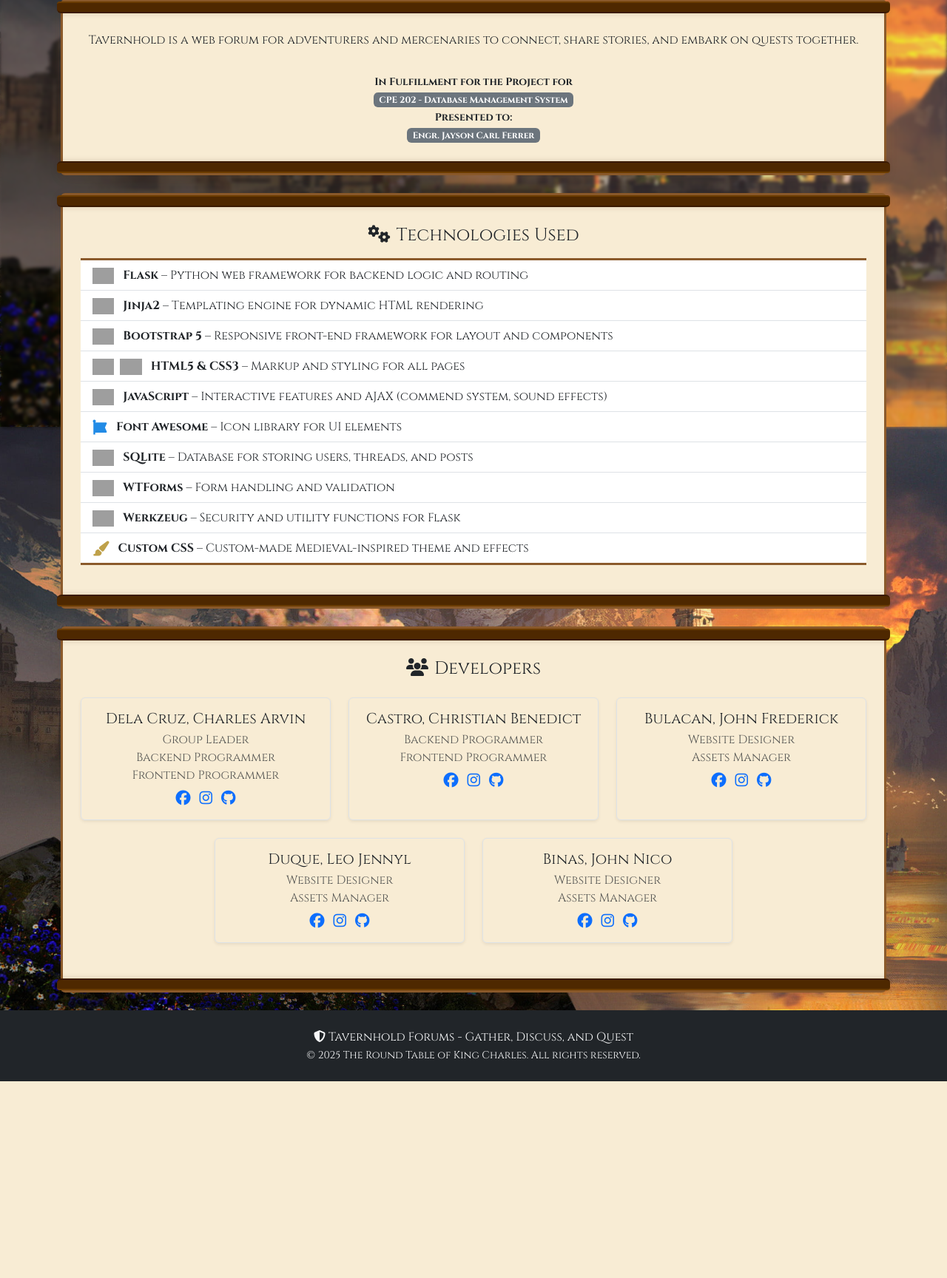
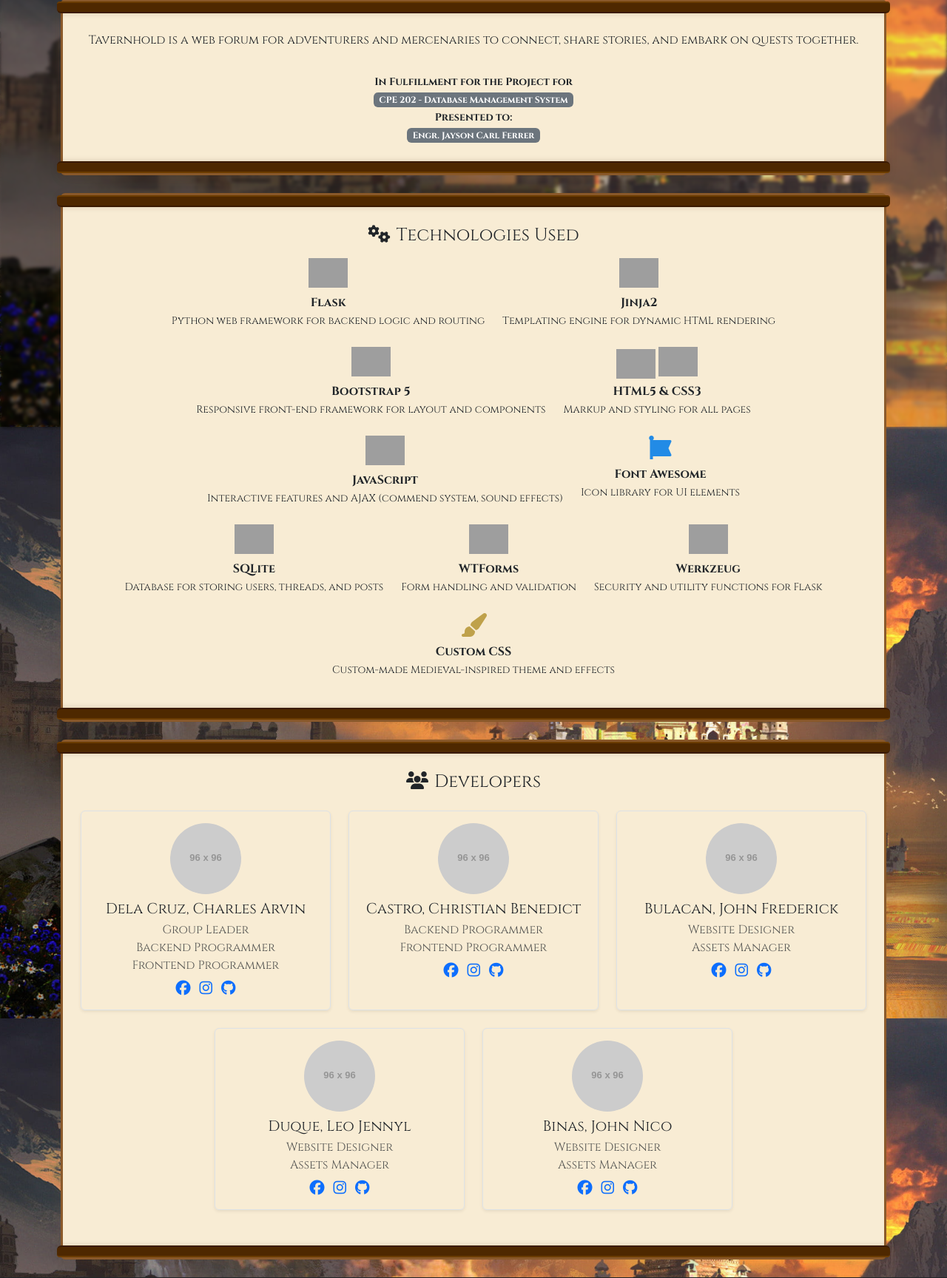
Before and after one commit to The-Round-Table-of-King-Charles/thforums, a Flask app: page /about in a window 1280 px wide. Shown: the part 223-1951 px from the top of the page at 74% size. Before the commit the page ends 1685 px from the top, so only its background shows below. Run offline with Flask 3, Linux system fonts and the light colour scheme; grey boxes labelled with a size stand in for pictures from a placeholder-image service; some libraries are stand-ins or nearby versions; grey boxes are pictures that could not be loaded.

Commit message:
minor changes

```diff
--- a/thforums/templates/about.html
+++ b/thforums/templates/about.html
@@ -29,49 +29,49 @@
 <div class="card p-4 mb-4 medieval-card">
     <div class="medieval-card-bar"></div>
     <h4 class="mb-3 text-center"><i class="fas fa-cogs me-2"></i>Technologies Used</h4>
-    <ul class="list-group list-group-flush mb-3">
-        <li class="list-group-item">
-            <img src="https://cdn.jsdelivr.net/gh/devicons/devicon/icons/flask/flask-original.svg" alt="Flask" style="height:22px;vertical-align:middle;margin-right:8px;">
-            <b>Flask</b> – Python web framework for backend logic and routing
-        </li>
-        <li class="list-group-item">
-            <img src="https://cdn.jsdelivr.net/gh/devicons/devicon/icons/jinja/jinja-original.svg" alt="Jinja2" style="height:22px;vertical-align:middle;margin-right:8px;">
-            <b>Jinja2</b> – Templating engine for dynamic HTML rendering
-        </li>
-        <li class="list-group-item">
-            <img src="https://cdn.jsdelivr.net/gh/devicons/devicon/icons/bootstrap/bootstrap-original.svg" alt="Bootstrap" style="height:22px;vertical-align:middle;margin-right:8px;">
-            <b>Bootstrap 5</b> – Responsive front-end framework for layout and components
-        </li>
-        <li class="list-group-item">
-            <img src="https://cdn.jsdelivr.net/gh/devicons/devicon/icons/html5/html5-original.svg" alt="HTML5" style="height:22px;vertical-align:middle;margin-right:4px;">
-            <img src="https://cdn.jsdelivr.net/gh/devicons/devicon/icons/css3/css3-original.svg" alt="CSS3" style="height:22px;vertical-align:middle;margin-right:8px;">
-            <b>HTML5 &amp; CSS3</b> – Markup and styling for all pages
-        </li>
-        <li class="list-group-item">
-            <img src="https://cdn.jsdelivr.net/gh/devicons/devicon/icons/javascript/javascript-original.svg" alt="JavaScript" style="height:22px;vertical-align:middle;margin-right:8px;">
-            <b>JavaScript</b> – Interactive features and AJAX (commend system, sound effects)
-        </li>
-        <li class="list-group-item">
-            <i class="fab fa-font-awesome fa-lg" style="color:#228be6;vertical-align:middle;margin-right:8px;"></i>
-            <b>Font Awesome</b> – Icon library for UI elements
-        </li>
-        <li class="list-group-item">
-            <img src="https://cdn.jsdelivr.net/gh/devicons/devicon/icons/sqlite/sqlite-original.svg" alt="SQLite" style="height:22px;vertical-align:middle;margin-right:8px;">
-            <b>SQLite</b> – Database for storing users, threads, and posts
-        </li>
-        <li class="list-group-item">
-            <img src="https://cdn.jsdelivr.net/gh/devicons/devicon/icons/python/python-original.svg" alt="WTForms" style="height:22px;vertical-align:middle;margin-right:8px;">
-            <b>WTForms</b> – Form handling and validation
-        </li>
-        <li class="list-group-item">
-            <img src="https://cdn.jsdelivr.net/gh/devicons/devicon/icons/python/python-original.svg" alt="Werkzeug" style="height:22px;vertical-align:middle;margin-right:8px;">
-            <b>Werkzeug</b> – Security and utility functions for Flask
-        </li>
-        <li class="list-group-item">
-            <i class="fas fa-paint-brush fa-lg" style="color:#bfa14a;vertical-align:middle;margin-right:8px;"></i>
-            <b>Custom CSS</b> – Custom-made Medieval-inspired theme and effects
-        </li>
-    </ul>
+    <div class="d-flex flex-wrap justify-content-center gap-4 mb-3">
+        <div class="text-center" style="min-width:110px;">
+            <img src="https://cdn.jsdelivr.net/gh/devicons/devicon/icons/flask/flask-original.svg" alt="Flask" style="height:40px; margin-bottom:8px;">
+            <div><b>Flask</b><br><small>Python web framework for backend logic and routing</small></div>
+        </div>
+        <div class="text-center" style="min-width:110px;">
+            <img src="https://cdn.jsdelivr.net/gh/devicons/devicon/icons/jinja/jinja-original.svg" alt="Jinja2" style="height:40px; margin-bottom:8px;">
+            <div><b>Jinja2</b><br><small>Templating engine for dynamic HTML rendering</small></div>
+        </div>
+        <div class="text-center" style="min-width:110px;">
+            <img src="https://cdn.jsdelivr.net/gh/devicons/devicon/icons/bootstrap/bootstrap-original.svg" alt="Bootstrap" style="height:40px; margin-bottom:8px;">
+            <div><b>Bootstrap 5</b><br><small>Responsive front-end framework for layout and components</small></div>
+        </div>
+        <div class="text-center" style="min-width:110px;">
+            <img src="https://cdn.jsdelivr.net/gh/devicons/devicon/icons/html5/html5-original.svg" alt="HTML5" style="height:40px; margin-bottom:2px;">
+            <img src="https://cdn.jsdelivr.net/gh/devicons/devicon/icons/css3/css3-original.svg" alt="CSS3" style="height:40px; margin-bottom:8px;">
+            <div><b>HTML5 &amp; CSS3</b><br><small>Markup and styling for all pages</small></div>
+        </div>
+        <div class="text-center" style="min-width:110px;">
+            <img src="https://cdn.jsdelivr.net/gh/devicons/devicon/icons/javascript/javascript-original.svg" alt="JavaScript" style="height:40px; margin-bottom:8px;">
+            <div><b>JavaScript</b><br><small>Interactive features and AJAX (commend system, sound effects)</small></div>
+        </div>
+        <div class="text-center" style="min-width:110px;">
+            <i class="fab fa-font-awesome fa-2x" style="color:#228be6; margin-bottom:8px;"></i>
+            <div><b>Font Awesome</b><br><small>Icon library for UI elements</small></div>
+        </div>
+        <div class="text-center" style="min-width:110px;">
+            <img src="https://cdn.jsdelivr.net/gh/devicons/devicon/icons/sqlite/sqlite-original.svg" alt="SQLite" style="height:40px; margin-bottom:8px;">
+            <div><b>SQLite</b><br><small>Database for storing users, threads, and posts</small></div>
+        </div>
+        <div class="text-center" style="min-width:110px;">
+            <img src="https://cdn.jsdelivr.net/gh/devicons/devicon/icons/python/python-original.svg" alt="WTForms" style="height:40px; margin-bottom:8px;">
+            <div><b>WTForms</b><br><small>Form handling and validation</small></div>
+        </div>
+        <div class="text-center" style="min-width:110px;">
+            <img src="https://cdn.jsdelivr.net/gh/devicons/devicon/icons/python/python-original.svg" alt="Werkzeug" style="height:40px; margin-bottom:8px;">
+            <div><b>Werkzeug</b><br><small>Security and utility functions for Flask</small></div>
+        </div>
+        <div class="text-center" style="min-width:110px;">
+            <i class="fas fa-paint-brush fa-2x" style="color:#bfa14a; margin-bottom:8px;"></i>
+            <div><b>Custom CSS</b><br><small>Custom-made Medieval-inspired theme and effects</small></div>
+        </div>
+    </div>
     <div class="medieval-card-bar bottom"></div>
 </div>
 
@@ -83,6 +83,7 @@
         <!-- Charles Arvin Dela Cruz -->
         <div class="col-md-6 col-lg-4 mb-4">
             <div class="border rounded p-3 h-100 text-center shadow-sm">
+                <img src="https://placehold.co/96x96?text=Picture" alt="Profile Picture" class="rounded-circle mb-2" width="96" height="96">
                 <h5 class="mb-1">Dela Cruz, Charles Arvin</h5>
                 <div class="text-muted mb-2">Group Leader<br>Backend Programmer<br>Frontend Programmer</div>
                 <div>
@@ -95,6 +96,7 @@
         <!-- Castro, Christian Benedict -->
         <div class="col-md-6 col-lg-4 mb-4">
             <div class="border rounded p-3 h-100 text-center shadow-sm">
+                <img src="https://placehold.co/96x96?text=Picture" alt="Profile Picture" class="rounded-circle mb-2" width="96" height="96">
                 <h5 class="mb-1">Castro, Christian Benedict</h5>
                 <div class="text-muted mb-2">Backend Programmer<br>Frontend Programmer</div>
                 <div>
@@ -107,6 +109,7 @@
         <!-- Bulacan, John Frederick -->
         <div class="col-md-6 col-lg-4 mb-4">
             <div class="border rounded p-3 h-100 text-center shadow-sm">
+                <img src="https://placehold.co/96x96?text=Picture" alt="Profile Picture" class="rounded-circle mb-2" width="96" height="96">
                 <h5 class="mb-1">Bulacan, John Frederick</h5>
                 <div class="text-muted mb-2">Website Designer<br>Assets Manager</div>
                 <div>
@@ -119,6 +122,7 @@
         <!-- Duque, Leo Jennyl -->
         <div class="col-md-6 col-lg-4 mb-4">
             <div class="border rounded p-3 h-100 text-center shadow-sm">
+                <img src="https://placehold.co/96x96?text=Picture" alt="Profile Picture" class="rounded-circle mb-2" width="96" height="96">
                 <h5 class="mb-1">Duque, Leo Jennyl</h5>
                 <div class="text-muted mb-2">Website Designer<br>Assets Manager</div>
                 <div>
@@ -131,6 +135,7 @@
         <!-- Binas, John Nico -->
         <div class="col-md-6 col-lg-4 mb-4">
             <div class="border rounded p-3 h-100 text-center shadow-sm">
+                <img src="https://placehold.co/96x96?text=Picture" alt="Profile Picture" class="rounded-circle mb-2" width="96" height="96">
                 <h5 class="mb-1">Binas, John Nico</h5>
                 <div class="text-muted mb-2">Website Designer<br>Assets Manager</div>
                 <div>
--- a/thforums/templates/category.html
+++ b/thforums/templates/category.html
@@ -15,7 +15,7 @@
 <ul class="list-group">
     {% if threads.items %}
         {% for thread in threads.items %}
-            <li class="list-group-item thread-list-item py-3 px-3" style="background: #fffbe7; border-radius: 10px; margin-bottom: 12px; box-shadow: 0 2px 8px rgba(191,161,74,0.06); border: 1.5px solid #e0cfa0;">
+            <li class="list-group-item thread-list-item category-thread-list-item py-3 px-3">
                 <div class="d-flex align-items-center">
                     <!-- display thread author's profile picture -->
                     <img src="{{ url_for('static', filename='profile_pics/' + thread.author.image_file) }}"
--- a/thforums/templates/list_users.html
+++ b/thforums/templates/list_users.html
@@ -93,7 +93,7 @@
     </div>
 </div>
 
-<!-- user list header with brown-bg -->
+<!-- user list header -->
 <div class="mb-2 mt-4 d-flex justify-content-center">
     <div class="brown-bg rounded shadow-sm py-2 px-4" style="border: 2px solid #bfa14a; min-width: 220px; max-width: 350px;">
         <h4 class="fw-bold text-center mb-0" style="color:#ffd700; letter-spacing:1px; text-shadow: 1px 1px 4px #3a3226;">
```
